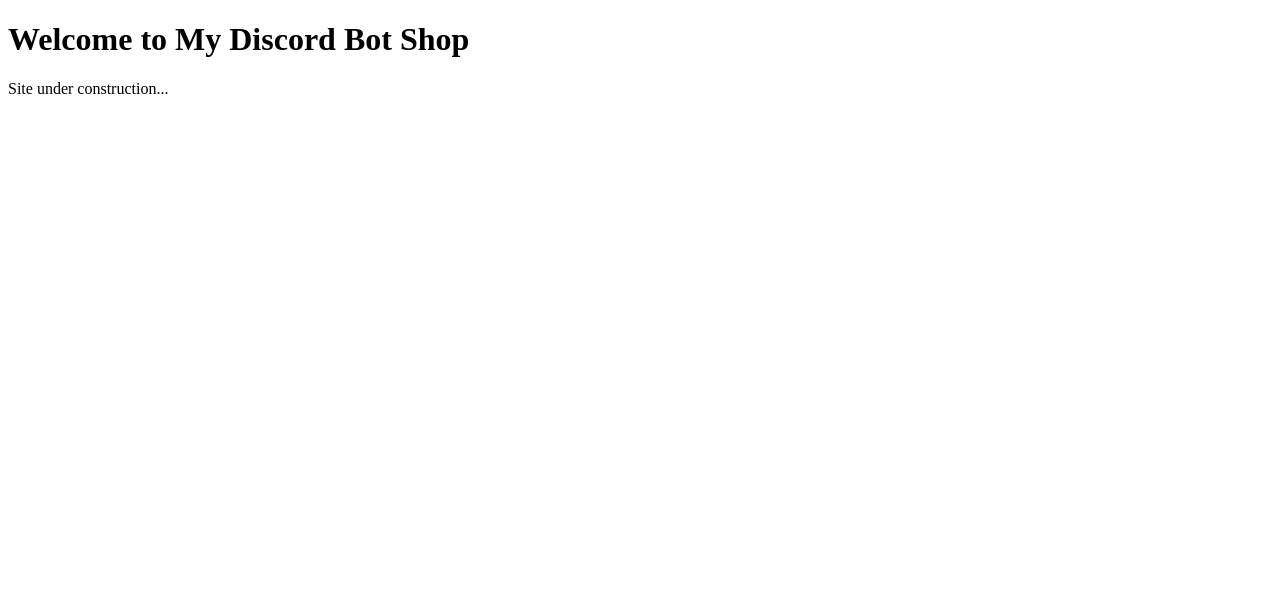
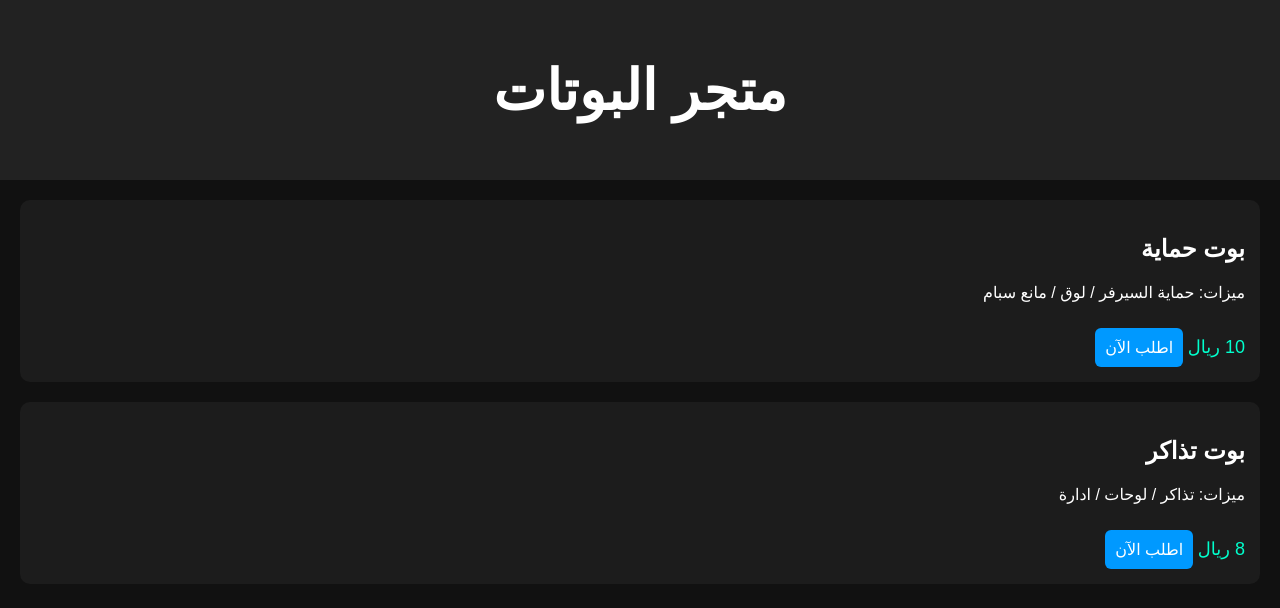
Before and after one commit to sajad-just/my-website, a plain HTML site: page index.html in a window 1280 px wide. Drawn offline with Linux system fonts and the light colour scheme.

Commit message:
Update index.html

```diff
--- a/index.html
+++ b/index.html
@@ -1,10 +1,33 @@
 <!DOCTYPE html>
-<html>
+<html lang="ar">
 <head>
-    <title>My Discord Bot Shop</title>
+    <meta charset="UTF-8">
+    <title>متجر بوتات ديسكورد</title>
+    <link rel="stylesheet" href="style.css">
 </head>
 <body>
-    <h1>Welcome to My Discord Bot Shop</h1>
-    <p>Site under construction...</p>
+
+<header>
+    <h1>متجر البوتات</h1>
+</header>
+
+<section class="products">
+
+    <div class="product">
+        <h2>بوت حماية</h2>
+        <p>ميزات: حماية السيرفر / لوق / مانع سبام</p>
+        <span class="price">10 ريال</span>
+        <a class="btn" href="order.html?product=protection">اطلب الآن</a>
+    </div>
+
+    <div class="product">
+        <h2>بوت تذاكر</h2>
+        <p>ميزات: تذاكر / لوحات / ادارة</p>
+        <span class="price">8 ريال</span>
+        <a class="btn" href="order.html?product=tickets">اطلب الآن</a>
+    </div>
+
+</section>
+
 </body>
 </html>
```
